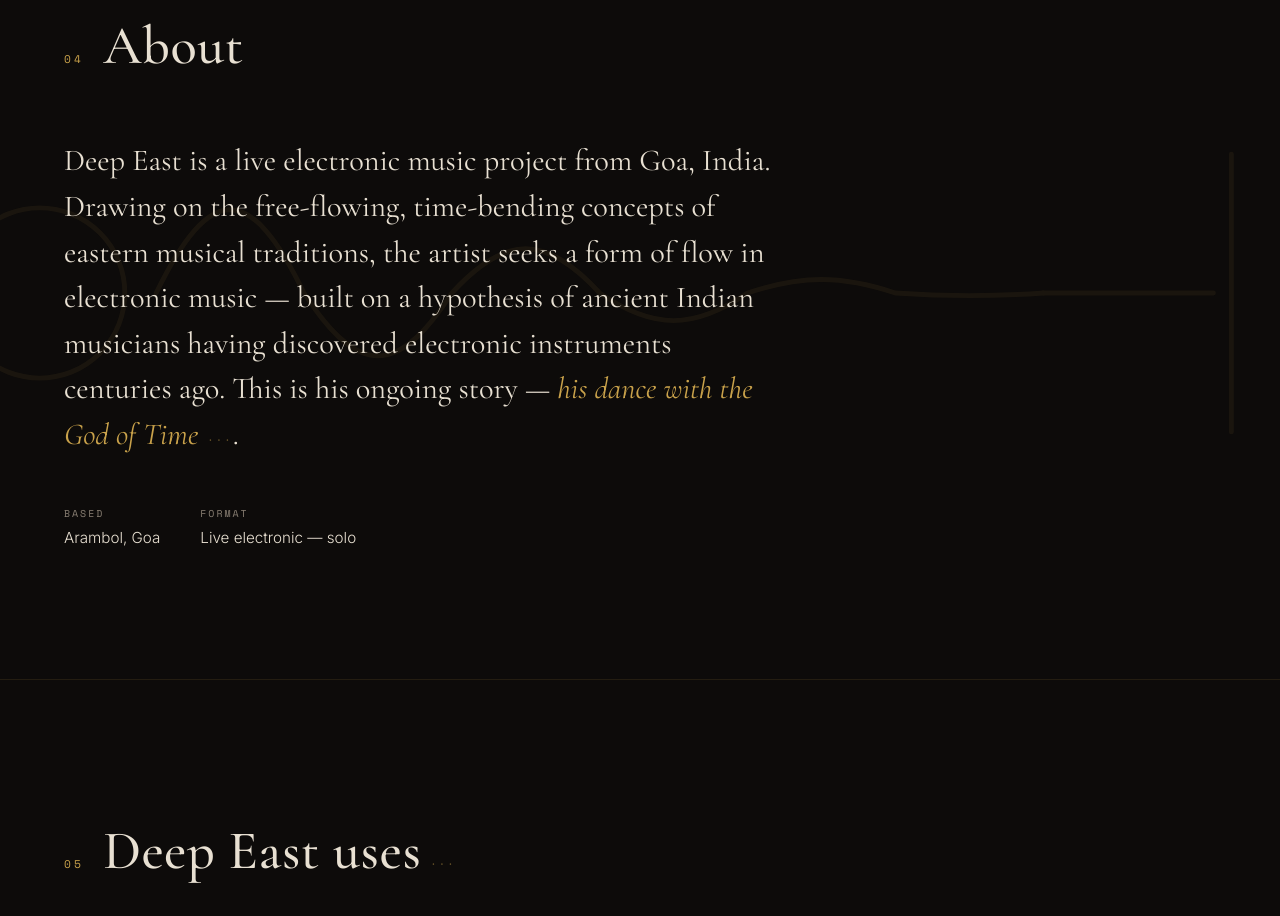
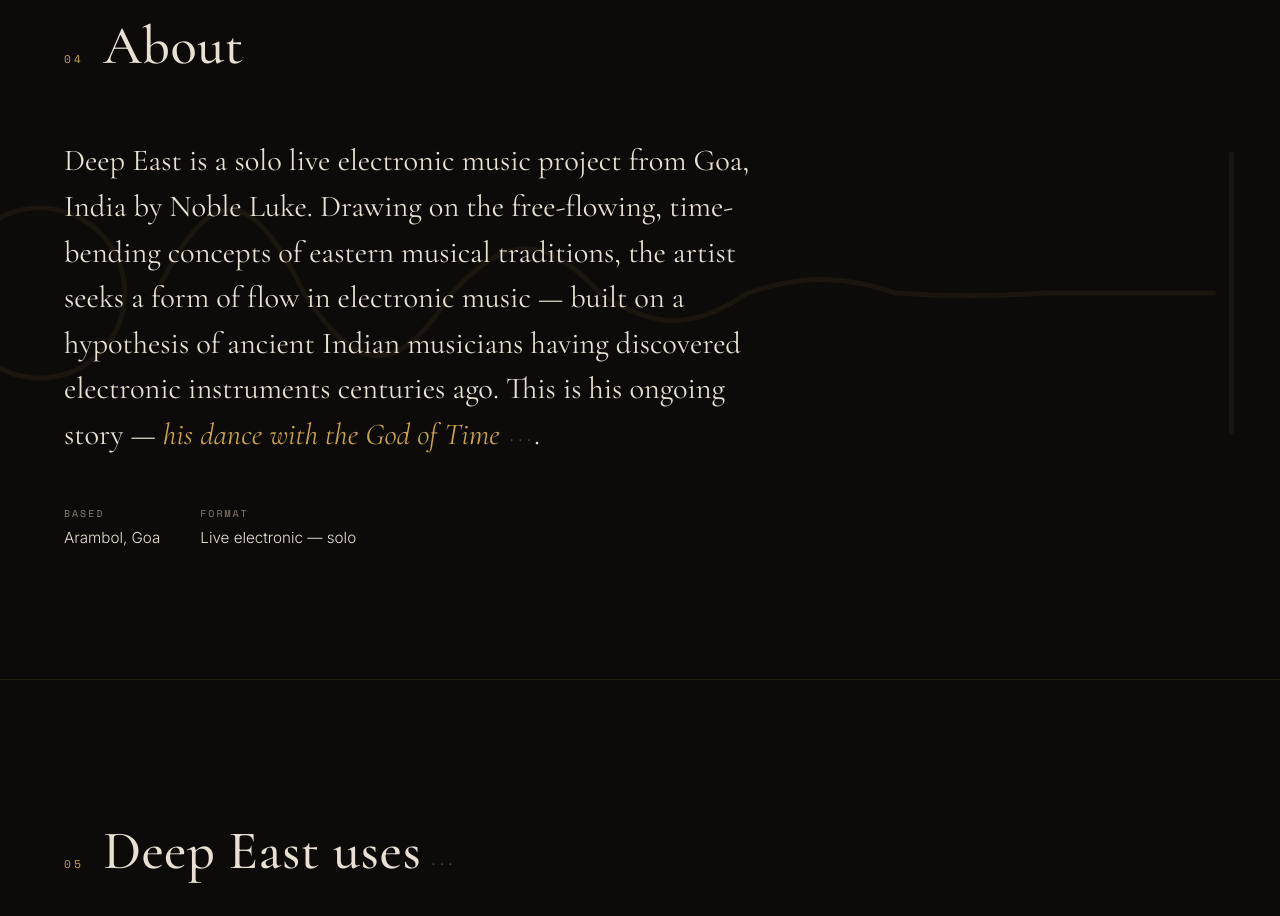
Before and after one commit to NobTheBuilder/deep-east, a plain HTML site: page index.html in a window 1280 px wide. Shown: the part 4019-4935 px from the top of the page. Drawn offline with nearby package versions, Linux system fonts and the light colour scheme; a web font is replaced by a local one.

Commit message:
Update index.html

```diff
--- a/index.html
+++ b/index.html
@@ -720,7 +720,7 @@
     <h2>About</h2>
   </div>
   <div class="about-wrap">
-    <p>Deep East is a live electronic music project from Goa, India. Drawing on the free-flowing, time-bending concepts of eastern musical traditions, the artist seeks a form of flow in electronic music — built on a hypothesis of ancient Indian musicians having discovered electronic instruments centuries ago. This is his ongoing story — <span class="accent">his dance with the God of Time</span><span class="reveal-mark" id="aboutMark" role="button" tabindex="0" aria-expanded="false" aria-controls="aboutPanel">&nbsp;&middot;&middot;&middot;</span>.</p>
+    <p>Deep East is a solo live electronic music project from Goa, India by Noble Luke. Drawing on the free-flowing, time-bending concepts of eastern musical traditions, the artist seeks a form of flow in electronic music — built on a hypothesis of ancient Indian musicians having discovered electronic instruments centuries ago. This is his ongoing story — <span class="accent">his dance with the God of Time</span><span class="reveal-mark" id="aboutMark" role="button" tabindex="0" aria-expanded="false" aria-controls="aboutPanel">&nbsp;&middot;&middot;&middot;</span>.</p>
     <div class="reveal-panel" id="aboutPanel">
       <span class="hidden-mark top"></span>
       <p class="hidden-verse">Pain is Information, Patience is Currency.</p>
```
